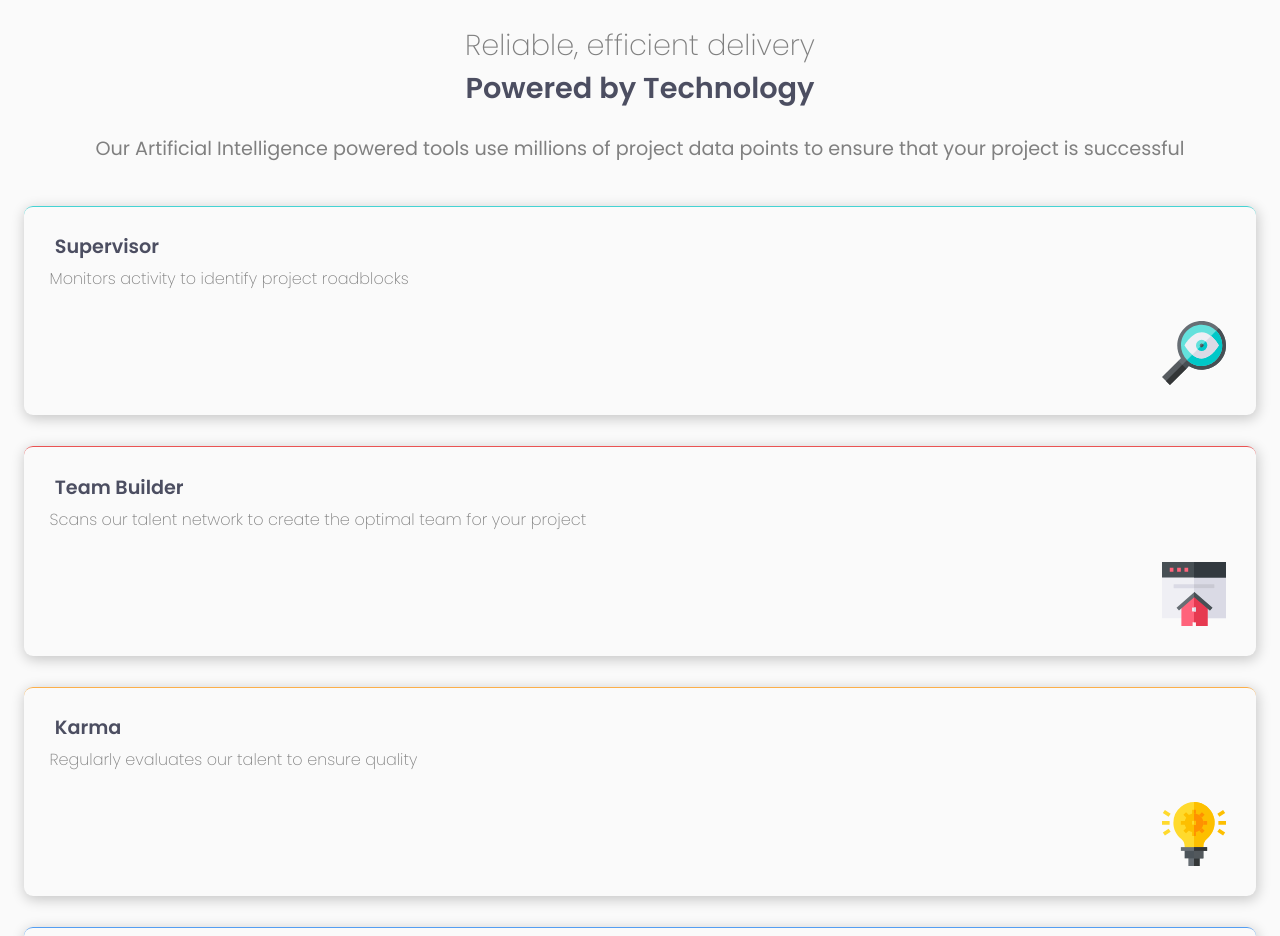
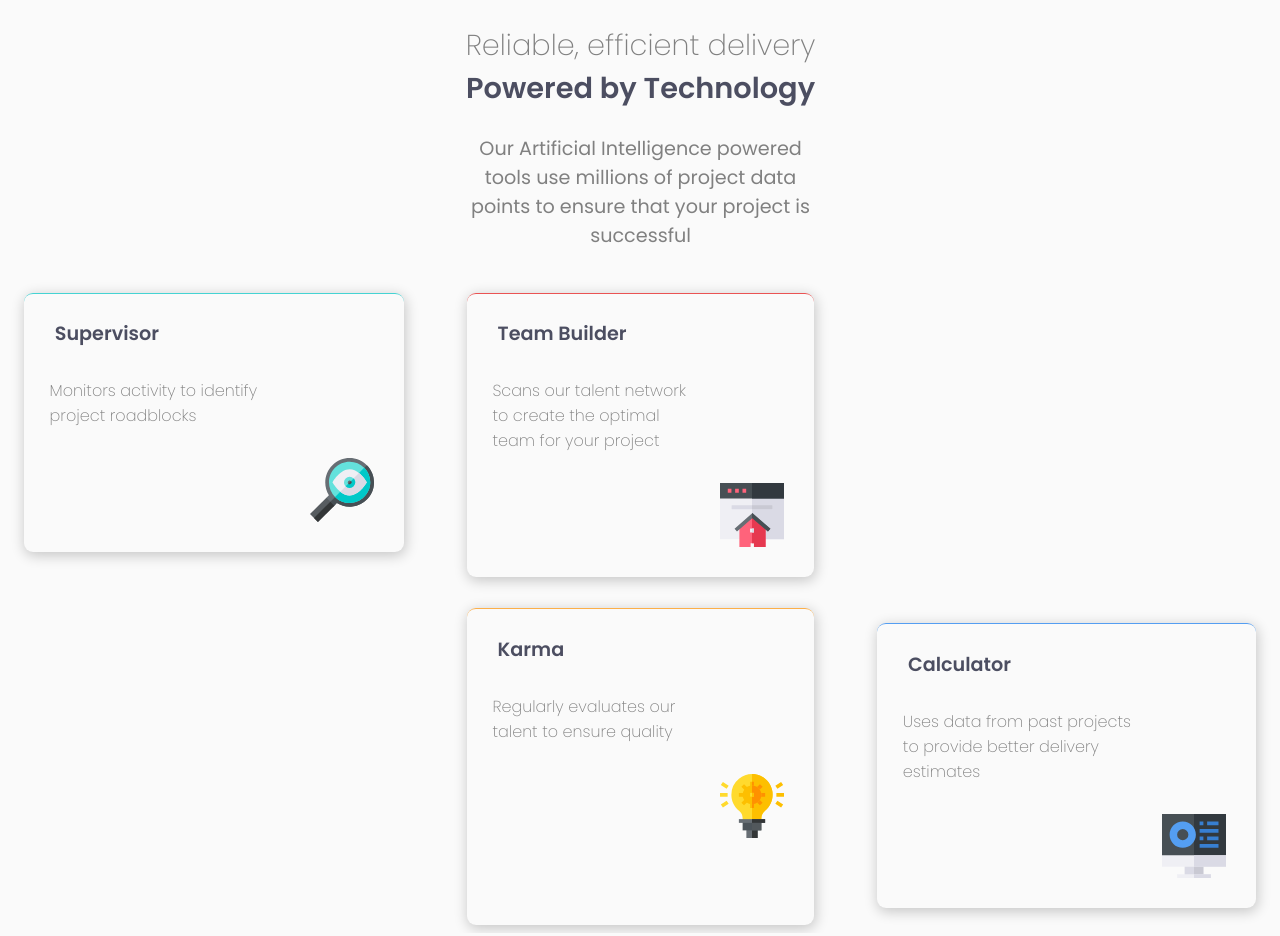
Before and after one commit to sejir76/four-card-feature-section-master, a plain HTML site: page index.html in a window 1280 px wide. Shown: the top 936 px of the page. Drawn offline with Linux system fonts and the light colour scheme.

Commit message:
desarrollo desktop

```diff
--- a/main.css
+++ b/main.css
@@ -23,12 +23,18 @@ main {
 	display: grid;
 	grid-gap: 15px;
 
-    grid-template-areas: none;
+    grid-template-areas:
+        "superior"
+        "supervisor"
+        "team"
+        "karma"
+        "calculator";
 
 }
 
 .superior :first-of-type{
-	grid-area:span;
+    text-align: center;
+	grid-area: superior;
 
 
 }
@@ -40,7 +46,7 @@ main {
     box-shadow: 1px 3px 13px 1px rgba(0,0,0,0.2);
     margin: 1vh 3vh;
     background-color: hsl(0, 0%, 98%);
-	grid-area: span;
+	grid-area: supervisor;
 }
 
 .team {
@@ -49,7 +55,7 @@ main {
     box-shadow: 1px 3px 13px 1px rgba(0,0,0,0.2);
     margin: 1vh 3vh;
     background-color:hsl(0, 0%, 98%);
-	grid-area: span;
+	grid-area: team;
 }
 
 .karma {
@@ -58,7 +64,7 @@ main {
     box-shadow: 1px 3px 13px 1px rgba(0,0,0,0.2);
     margin: 1vh 3vh;
     background-color:hsl(0, 0%, 98%);
-	grid-area: span;
+	grid-area: karma;
 }
 
 .calculator {
@@ -67,7 +73,7 @@ main {
     box-shadow: 1px 3px 13px 1px rgba(0,0,0,0.2);
     margin: 1vh 3vh;
     background-color:hsl(0, 0%, 98%);
-	grid-area: span;
+	grid-area: calculator;
     margin-bottom: 25px;
 }
 
@@ -125,4 +131,51 @@ h4{
 
 @media screen and (min-width: 500px){
 
+    main {
+        text-align: center;
+        display:grid;
+        grid-template-areas:
+        ". superior ."
+        "supervisor team ."
+        ". team ."
+        ". karma ."
+        ". karma calculator";
+
+    }
+
+    .superior{
+        grid-area: superior;
+    }
+
+    .supervisor{
+    border-top: 1px solid hsl(180, 62%, 55%);
+    border-radius: 9px;
+    box-shadow: 1px 3px 13px 1px rgba(0,0,0,0.2);
+    margin: 1vh 3vh;
+    background-color: hsl(0, 0%, 98%);
+	grid-area: supervisor;
+    }
+
+    .team{
+        grid-area: team;
+    }
+
+    .karma{
+        grid-area: karma;
+    }
+
+    .calculator{
+        grid-area: calculator;
+    }
+
+    h4, .bloque{
+        text-align: left;
+        margin-left: 1.6em;
+        margin-bottom: 30px;
+        margin-right: 120px;
+
+    }
+
+
+
 }
```
